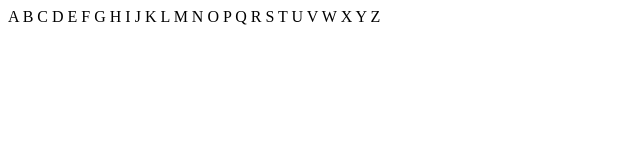
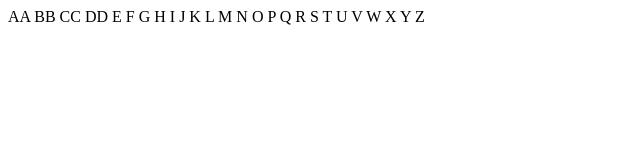
Before and after one commit to beolabs-io/Alphabet, a plain HTML site: page index.html in a window 1280 px wide. Shown: the whole page, without its empty margins (0-640 px from the left). Drawn offline with Linux system fonts and the light colour scheme.

Commit message:
Fix index.html title and double letters A,B,C and D

```diff
--- a/index.html
+++ b/index.html
@@ -3,13 +3,13 @@
 <head>
   <meta http-equiv="Content-Type" content="text/html; charset=utf-8">
   <meta http-equiv="Content-Style-Type" content="text/css">
-  <title>ALPHABETx2g</title>
+  <title>ALPHABETx2</title>
 </head>
 <body>
-A
-B
-C
-D
+AA
+BB
+CC
+DD
 E
 F
 G
```
